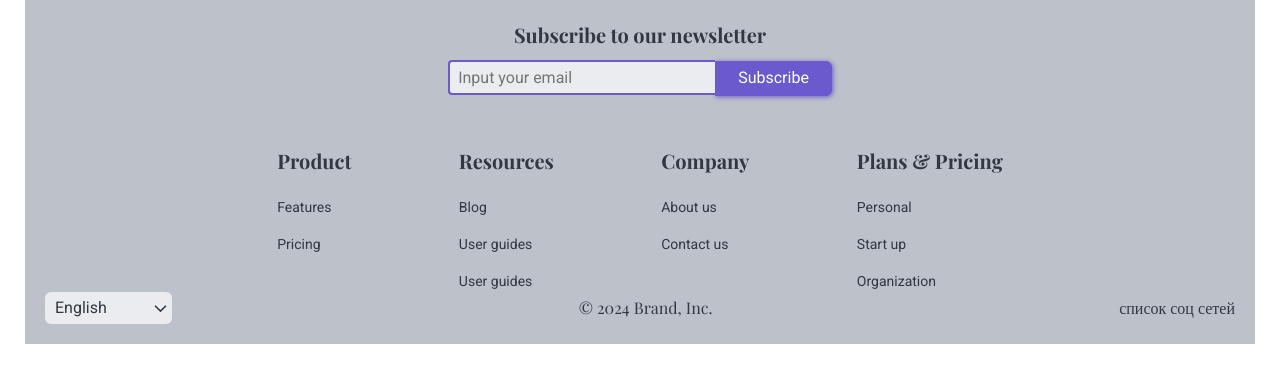
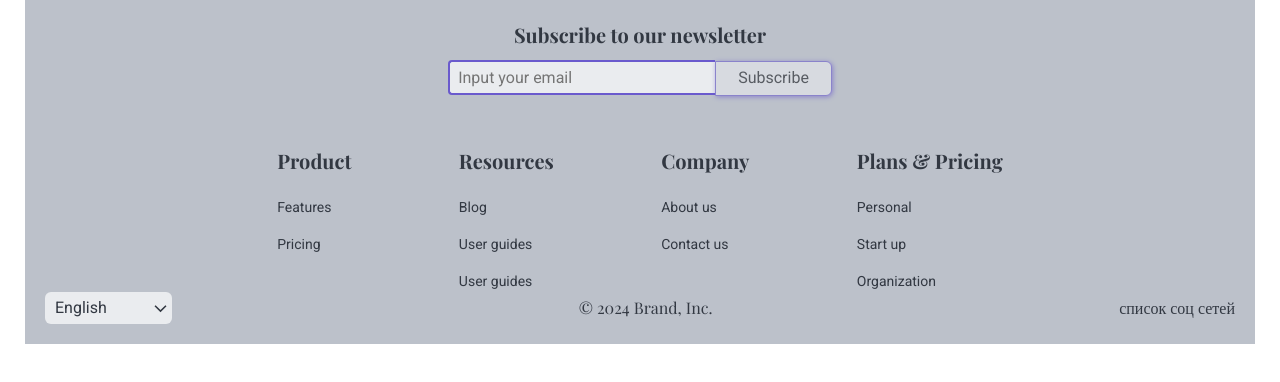
Before and after one commit to Romberto/groupthree, a React (Vite) app: page / in a window 1280 px wide. Shown: the top 382 px of the page. Built offline with nearby package versions, Linux system fonts and the light colour scheme; a web font is replaced by a local one.

Commit message:
refactor: update onSubmitHandler logic in Subscribe component

```diff
--- a/src/components/UI/Button/Button.module.css
+++ b/src/components/UI/Button/Button.module.css
@@ -39,3 +39,11 @@
   background-color: var(--lilac);
   color: var(--white);
 }
+
+button:disabled {
+  background-color: var(--dark-gray);
+  color: var(--black);
+  cursor: not-allowed;
+  pointer-events: none;
+  opacity: 0.6;
+}
--- a/src/components/UI/Button/Button.tsx
+++ b/src/components/UI/Button/Button.tsx
@@ -6,7 +6,7 @@ type ButtonProps = ButtonHTMLAttributes<HTMLButtonElement> & {
   className?: string;
 };
 
-const Button: React.FC<ButtonProps> = ({
+export const Button: React.FC<ButtonProps> = ({
   children,
   mode,
   className,
@@ -25,5 +25,3 @@ const Button: React.FC<ButtonProps> = ({
     </button>
   );
 };
-
-export default Button;
--- a/src/components/UI/Input/Input.module.css
+++ b/src/components/UI/Input/Input.module.css
@@ -9,7 +9,7 @@
   transition: background-color 0.1s ease;
 }
 
-.input:focus{
+.input:focus {
   border: 2px solid var(--lilac);
   outline: none;
   box-shadow: var(--lilac) 1px 1px 5px 0px;
--- a/src/components/UI/RegisterForm/RegisterForm.tsx
+++ b/src/components/UI/RegisterForm/RegisterForm.tsx
@@ -1,6 +1,6 @@
 import React, { FormEvent, useState, HTMLAttributes } from "react";
-import {Input} from "../Input/Input";
-import Button from "../Button/Button";
+import { Input } from "../Input/Input";
+import { Button } from "../Button/Button";
 import styled from "./RegisterForm.module.css";
 import {
   addUser,
--- a/src/components/UI/Select/Select.tsx
+++ b/src/components/UI/Select/Select.tsx
@@ -17,7 +17,7 @@ export const Select: React.FC<SelectPropsType> = ({ options }) => {
     const newValue = e.currentTarget.textContent;
     if (newValue) {
       setSelected(newValue);
-      setIsVisible(!isVisible)
+      setIsVisible(!isVisible);
     } else {
       console.error("textContent is null");
     }
--- a/src/components/UI/Subscribe/Subscribe.module.css
+++ b/src/components/UI/Subscribe/Subscribe.module.css
@@ -1,13 +1,11 @@
-
-
-.subscribe{
+.subscribe {
   width: 500px;
   display: flex;
   flex-direction: column;
   align-items: center;
 }
 
-.subscribe h3{
+.subscribe h3 {
   text-align: center;
   font-family: Playfair Display;
   font-size: 20px;
@@ -18,34 +16,26 @@
   text-decoration-skip-ink: none;
   margin-bottom: 10px;
 }
-.subscribe__form{
 
+.subscribe__form_btn {
+  height: 35px;
+  padding: 0 22px;
 }
 
-.subscribe__form_btn{
-    height: 35px;
-    padding: 0 22px;
-
-
-}
-
-.subscribe label{
+.subscribe label {
   position: relative;
 }
 
-.subscribe__form_input{
+.subscribe__form_input {
   width: 267px;
   height: 35px;
   border-top-right-radius: 0;
   border-bottom-right-radius: 0;
   border-right: none;
   background-color: var(--dark-gray);
-    ;
 }
 
-
-
-.error{
+.error {
   font-size: 12px;
   color: var(--error);
   position: absolute;
--- a/src/components/UI/Subscribe/Subscribe.tsx
+++ b/src/components/UI/Subscribe/Subscribe.tsx
@@ -1,14 +1,15 @@
 import { isEmaiValid } from "../../../utils/utils";
-import Button from "../Button/Button";
-import {Input} from "../Input/Input";
+import { Button } from "../Button/Button";
+import { Input } from "../Input/Input";
 import styled from "./Subscribe.module.css";
 import React, { useState } from "react";
 
 type SubscriblePropsType = {
-    className?:string,
-}
+  className?: string;
+};
 
-export const Subscribe:React.FC<SubscriblePropsType>  = ({className}) => {
+export const Subscribe: React.FC<SubscriblePropsType> = ({ className }) => {
+  const [isDisabled, setIsDisabled] = useState(true);
   const [formData, setFormData] = useState({
     email: "",
   });
@@ -29,17 +30,24 @@ export const Subscribe:React.FC<SubscriblePropsType>  = ({className}) => {
         ...prevState,
         [name]: "required field",
       }));
+      setIsDisabled(true);
     } else if (!isMailValid) {
       setError((prevState) => ({
         ...prevState,
         [name]: "incorrect email",
       }));
+      setIsDisabled(true);
+    } else {
+      setIsDisabled(false);
     }
   };
 
-  const onSubmitHandler = (e: React.FormEvent) => {
+  const onSubmitHandler = (e: React.FormEvent<HTMLFormElement>) => {
     e.preventDefault();
-    console.log(e.target);
+    const isFormValid = Object.values(error).every((error) => error === "");
+    {
+      isFormValid && console.log("отправляем запрос на сервер");
+    }
   };
   const classSub = `${styled.subscribe} ${className ? className : ""}`;
   return (
@@ -58,6 +66,7 @@ export const Subscribe:React.FC<SubscriblePropsType>  = ({className}) => {
         </label>
         <Button
           type="submit"
+          disabled={isDisabled}
           mode="btn-round-rigth"
           className={styled.subscribe__form_btn}
         >
```
Also changed, not shown: src/components/UI/FooterDownBlock/FooterDownBlock.module.css (+5 -5 lines), src/components/UI/FooterDownBlock/FooterDownBlock.tsx (+4 -5 lines), src/components/UI/FooterItem/FooterItem.tsx (+10 -8 lines), src/components/UI/Input/Input.tsx (+16 -4 lines), src/components/UI/RegisterForm/RegisterForm.module.css (+3 -4 lines). Lines whose indentation alone changed are shown as unchanged.
